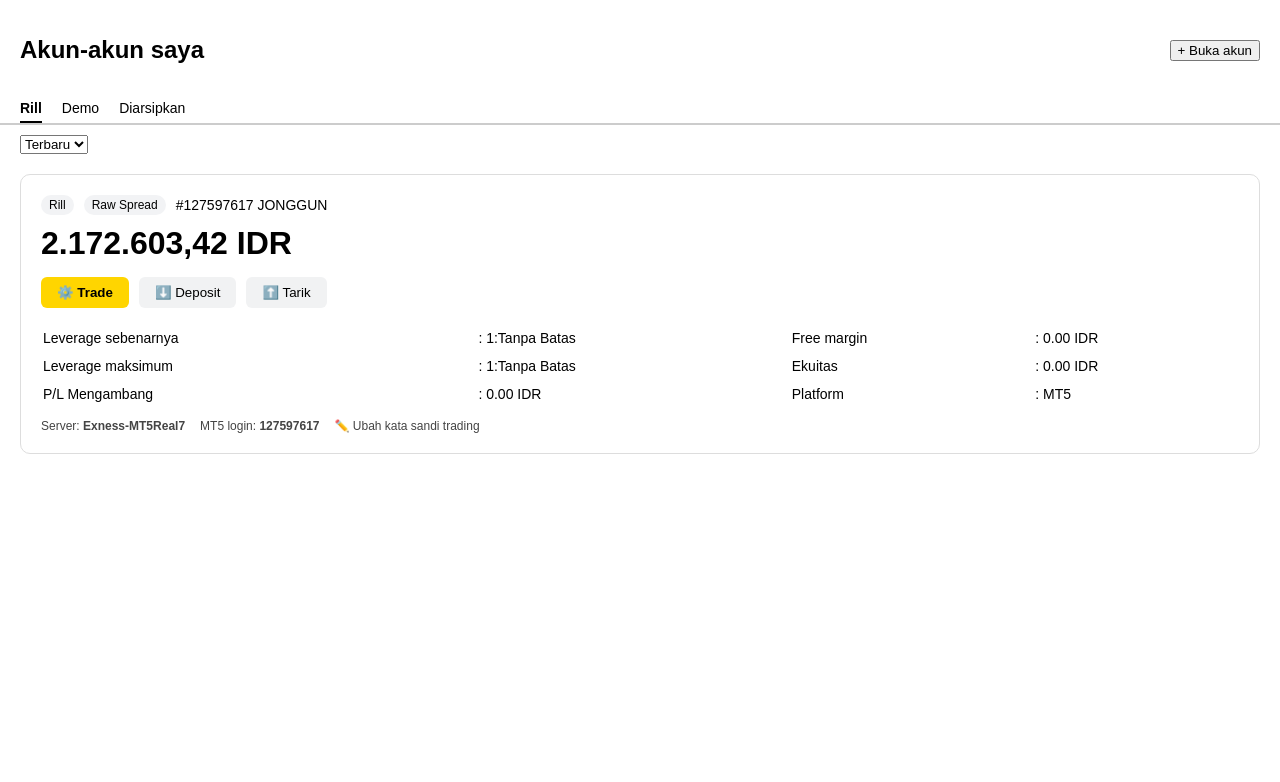
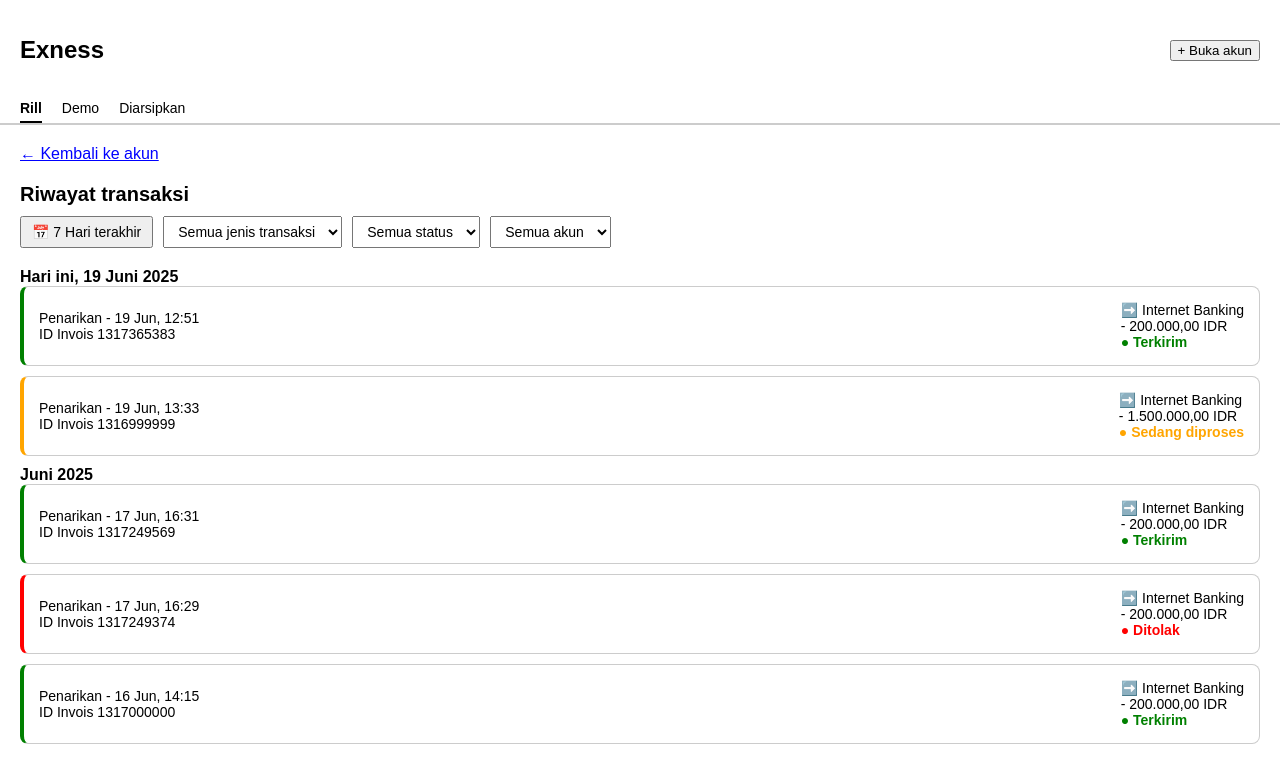
Before and after one commit to PRJA999/dashboard, a plain HTML site: page ExnessLTd.html in a window 1280 px wide. Both pictures are taken after a click on the button "⬆️ Tarik". Drawn offline with Linux system fonts and the light colour scheme.

Commit message:
Update ExnessLTd.html

```diff
--- a/ExnessLTd.html
+++ b/ExnessLTd.html
@@ -35,6 +35,12 @@
     .tabs .active {
       border-bottom: 2px solid black;
       font-weight: bold;
+    }
+    .account-section, .transaction-section {
+      display: none;
+    }
+    .active-section {
+      display: block;
     }
     .account-section {
       background: #fff;
@@ -94,11 +100,73 @@
       gap: 15px;
       align-items: center;
     }
+    .transaction-section {
+      margin: 20px;
+    }
+    .transaction-section h2 {
+      font-size: 20px;
+      margin-bottom: 10px;
+    }
+    .filter-bar {
+      display: flex;
+      gap: 10px;
+      margin-bottom: 20px;
+    }
+    .filter-bar select, .filter-bar button {
+      padding: 6px 10px;
+      font-size: 14px;
+    }
+    .transaction-box {
+      border: 1px solid #ccc;
+      border-radius: 8px;
+      padding: 15px;
+      margin-bottom: 10px;
+    }
+    .transaction-box.success {
+      border-left: 4px solid green;
+    }
+    .transaction-box.failed {
+      border-left: 4px solid red;
+    }
+    .transaction-box.pending {
+      border-left: 4px solid orange;
+    }
+    .transaction-detail {
+      display: flex;
+      justify-content: space-between;
+      align-items: center;
+      font-size: 14px;
+    }
+    .status-success {
+      color: green;
+      font-weight: bold;
+    }
+    .status-failed {
+      color: red;
+      font-weight: bold;
+    }
+    .status-pending {
+      color: orange;
+      font-weight: bold;
+    }
+    .back-btn {
+      margin-bottom: 20px;
+      cursor: pointer;
+      color: blue;
+      text-decoration: underline;
+    }
   </style>
+  <script>
+    function showSection(section) {
+      document.querySelector('.account-section').classList.remove('active-section');
+      document.querySelector('.transaction-section').classList.remove('active-section');
+      document.querySelector('.' + section).classList.add('active-section');
+    }
+  </script>
 </head>
 <body>
   <div class="header">
-    <h1>Akun-akun saya</h1>
+    <h1>Exness</h1>
     <button>+ Buka akun</button>
   </div>
 
@@ -108,38 +176,111 @@
     <div>Diarsipkan</div>
   </div>
 
-  <div style="padding: 0 20px; margin-bottom: 10px;">
-    <select>
-      <option>Terbaru</option>
-    </select>
-  </div>
-
-  <div class="account-section">
+  <div class="account-section active-section">
+    <div style="padding: 0 20px; margin-bottom: 10px;">
+      <select>
+        <option>Terbaru</option>
+      </select>
+    </div>
     <div class="account-header">
       <span class="tag">Rill</span>
       <span class="tag">Raw Spread</span>
       <span>#127597617 JONGGUN</span>
     </div>
-
     <div class="balance">2.172.603,42 IDR</div>
-
     <div class="button-group">
       <button class="trade-btn">⚙️ Trade</button>
       <button class="grey-btn">⬇️ Deposit</button>
-      <button class="grey-btn">⬆️ Tarik</button>
+      <button class="grey-btn" onclick="showSection('transaction-section')">⬆️ Tarik</button>
     </div>
-
     <table class="info-table">
       <tr><td>Leverage sebenarnya</td><td>: 1:Tanpa Batas</td><td>Free margin</td><td>: 0.00 IDR</td></tr>
       <tr><td>Leverage maksimum</td><td>: 1:Tanpa Batas</td><td>Ekuitas</td><td>: 0.00 IDR</td></tr>
       <tr><td>P/L Mengambang</td><td>: 0.00 IDR</td><td>Platform</td><td>: MT5</td></tr>
     </table>
-
     <div class="footer-info">
       <span>Server: <b>Exness-MT5Real7</b></span>
       <span>MT5 login: <b>127597617</b></span>
       <span>✏️ Ubah kata sandi trading</span>
     </div>
   </div>
+
+  <div class="transaction-section">
+    <div class="back-btn" onclick="showSection('account-section')">← Kembali ke akun</div>
+    <h2>Riwayat transaksi</h2>
+    <div class="filter-bar">
+      <button>📅 7 Hari terakhir</button>
+      <select><option>Semua jenis transaksi</option></select>
+      <select><option>Semua status</option></select>
+      <select><option>Semua akun</option></select>
+    </div>
+    <div><strong>Hari ini, 19 Juni 2025</strong></div>
+    <div class="transaction-box success">
+      <div class="transaction-detail">
+        <div>
+          <div>Penarikan - 19 Jun, 12:51</div>
+          <div>ID Invois 1317365383</div>
+        </div>
+        <div>
+          <div>➡️ Internet Banking</div>
+          <div>- 200.000,00 IDR</div>
+          <div class="status-success">● Terkirim</div>
+        </div>
+      </div>
+    </div>
+    <div class="transaction-box pending">
+      <div class="transaction-detail">
+        <div>
+          <div>Penarikan - 19 Jun, 13:33</div>
+          <div>ID Invois 1316999999</div>
+        </div>
+        <div>
+          <div>➡️ Internet Banking</div>
+          <div>- 1.500.000,00 IDR</div>
+          <div class="status-pending">● Sedang diproses</div>
+        </div>
+      </div>
+    </div>
+    <div><strong>Juni 2025</strong></div>
+    <div class="transaction-box success">
+      <div class="transaction-detail">
+        <div>
+          <div>Penarikan - 17 Jun, 16:31</div>
+          <div>ID Invois 1317249569</div>
+        </div>
+        <div>
+          <div>➡️ Internet Banking</div>
+          <div>- 200.000,00 IDR</div>
+          <div class="status-success">● Terkirim</div>
+        </div>
+      </div>
+    </div>
+    <div class="transaction-box failed">
+      <div class="transaction-detail">
+        <div>
+          <div>Penarikan - 17 Jun, 16:29</div>
+          <div>ID Invois 1317249374</div>
+        </div>
+        <div>
+          <div>➡️ Internet Banking</div>
+          <div>- 200.000,00 IDR</div>
+          <div class="status-failed">● Ditolak</div>
+        </div>
+      </div>
+    </div>
+    <div class="transaction-box success">
+      <div class="transaction-detail">
+        <div>
+          <div>Penarikan - 16 Jun, 14:15</div>
+          <div>ID Invois 1317000000</div>
+        </div>
+        <div>
+          <div>➡️ Internet Banking</div>
+          <div>- 200.000,00 IDR</div>
+          <div class="status-success">● Terkirim</div>
+        </div>
+      </div>
+    </div>
+  </div>
 </body>
 </html>
```
